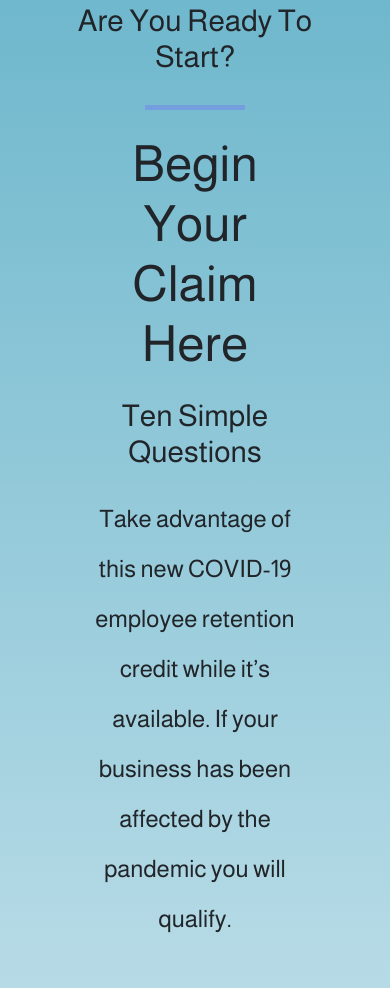
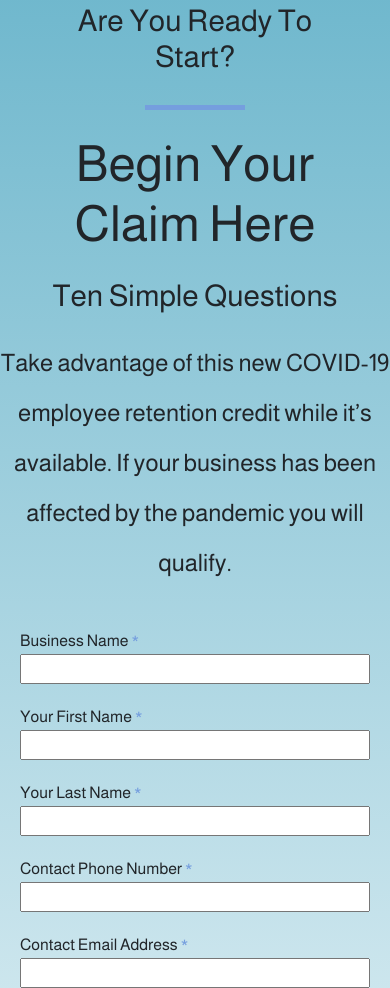
Before and after one commit to jukha/upwork-bootstrap-site, a plain HTML site: page index.html in a window 390 px wide. Shown: the part 7976-8964 px from the top of the page. Drawn offline with Linux system fonts and the light colour scheme.

Commit message:
padding removed

```diff
--- a/css/style.css
+++ b/css/style.css
@@ -370,7 +370,7 @@ label::after {
     font-size: 20px;
   }
   .claim {
-    padding-top: 0px;
+    padding: 0px;
   }
   .claim__header {
     font-size: 50px;
```
